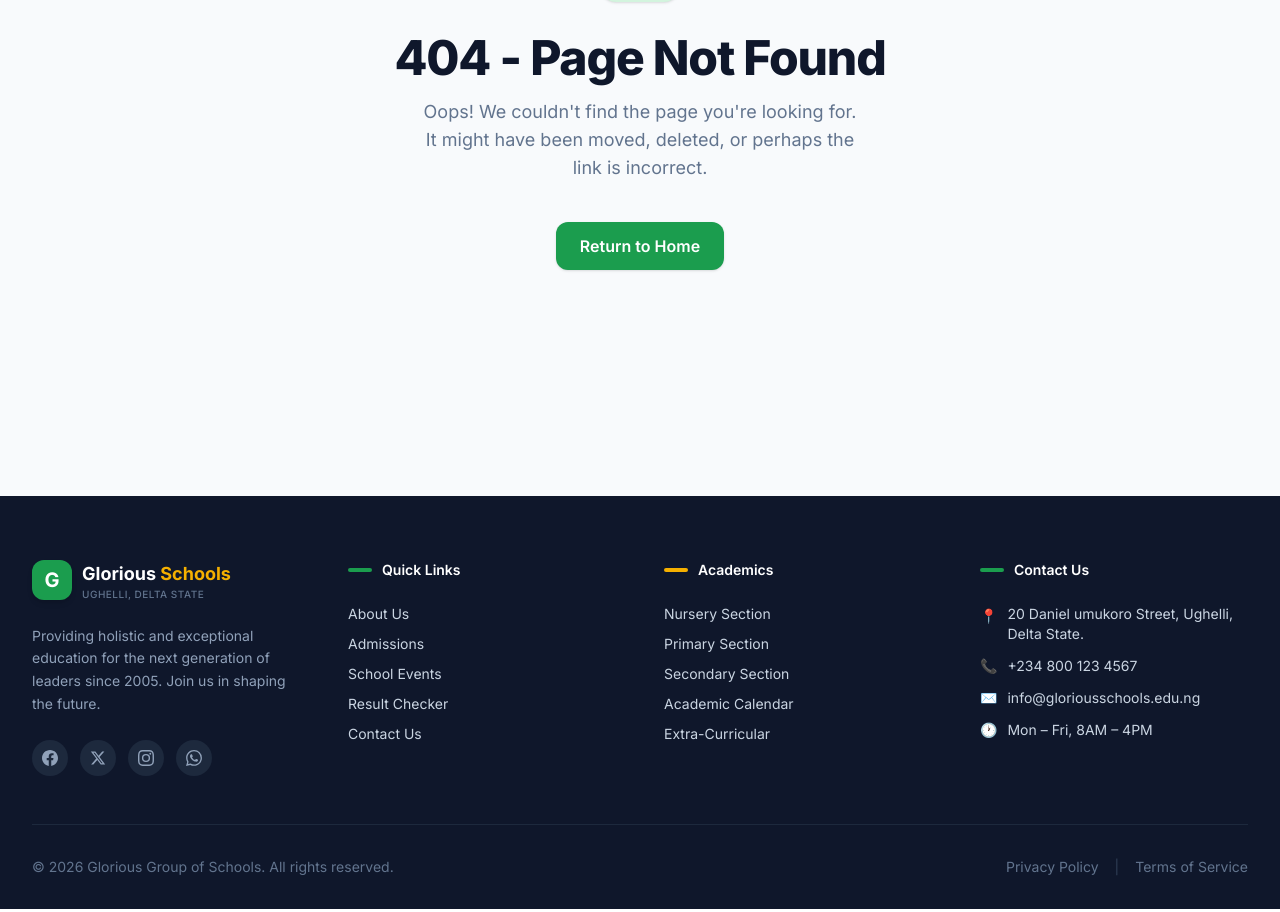
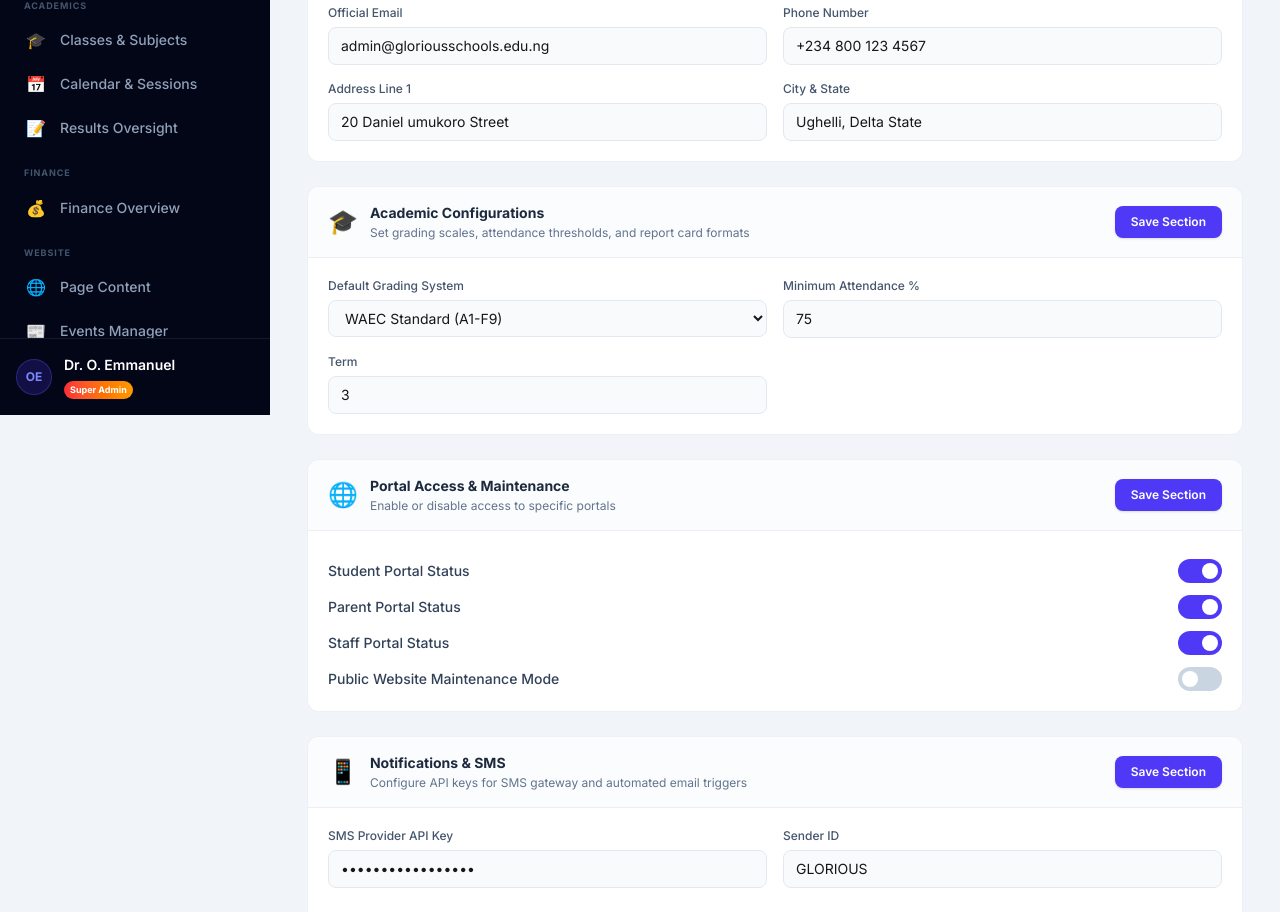
Before and after one commit to efebryan/glorious-school, a Next.js app: page /admin/settings in a window 1280 px wide. Before the commit this address had no page. Shown: the part 385-1297 px from the top of the page. Built offline with nearby package versions, Linux system fonts and the light colour scheme.

Commit message:
auto-commit: 4/23/2026, 5:28:05 PM

```diff
--- /dev/null
+++ b/src/app/admin/settings/page.tsx
@@ -0,0 +1,131 @@
+"use client";
+
+import { useState } from "react";
+
+const SETTINGS_SECTIONS = [
+  {
+    title: "School Profile",
+    icon: "🏫",
+    desc: "Update school name, motto, logo, and core contact details",
+    fields: [
+      { label: "School Name", value: "Glorious Group of Schools", type: "text" },
+      { label: "Motto", value: "Knowledge is Power", type: "text" },
+      { label: "Official Email", value: "admin@gloriousschools.edu.ng", type: "email" },
+      { label: "Phone Number", value: "+234 800 123 4567", type: "text" },
+      { label: "Address Line 1", value: "20 Daniel umukoro Street", type: "text" },
+      { label: "City & State", value: "Ughelli, Delta State", type: "text" },
+    ]
+  },
+  {
+    title: "Academic Configurations",
+    icon: "🎓",
+    desc: "Set grading scales, attendance thresholds, and report card formats",
+    fields: [
+      { label: "Default Grading System", value: "WAEC Standard (A1-F9)", type: "select", options: ["WAEC Standard (A1-F9)", "Letter Grades (A-F)", "Percentage (0-100)"] },
+      { label: "Minimum Attendance %", value: "75", type: "number" },
+      { label: "Term", value: "3", type: "number" },
+    ]
+  },
+  {
+    title: "Portal Access & Maintenance",
+    icon: "🌐",
+    desc: "Enable or disable access to specific portals",
+    toggles: [
+      { label: "Student Portal Status", active: true },
+      { label: "Parent Portal Status", active: true },
+      { label: "Staff Portal Status", active: true },
+      { label: "Public Website Maintenance Mode", active: false },
+    ]
+  },
+  {
+    title: "Notifications & SMS",
+    icon: "📱",
+    desc: "Configure API keys for SMS gateway and automated email triggers",
+    fields: [
+      { label: "SMS Provider API Key", value: "sk_live_xxxxxxxxx", type: "password" },
+      { label: "Sender ID", value: "GLORIOUS", type: "text" },
+    ],
+    toggles: [
+      { label: "Auto-SMS on Fee Payment", active: true },
+      { label: "Auto-Email Weekly Progress Reports", active: false },
+    ]
+  },
+  {
+    title: "Database Backup",
+    icon: "💾",
+    desc: "Manage automated backups and data retention policies",
+    fields: [
+      { label: "Backup Frequency", value: "Daily", type: "select", options: ["Daily", "Weekly", "Monthly"] },
+      { label: "Retention Period (Days)", value: "30", type: "number" },
+    ]
+  }
+];
+
+export default function SettingsPage() {
+  return (
+    <div className="p-4 sm:p-6 lg:p-8 max-w-[1000px] mx-auto space-y-8">
+      <div>
+        <div className="flex items-center gap-2 mb-2">
+          <span className="text-[10px] font-bold px-2 py-0.5 rounded-full bg-red-100 text-red-700">Super Admin Only</span>
+        </div>
+        <h1 className="text-xl font-bold text-slate-900">System Settings</h1>
+        <p className="text-sm text-slate-500 mt-0.5">Configure core system parameters and operations</p>
+      </div>
+
+      <div className="space-y-6">
+        {SETTINGS_SECTIONS.map((section, idx) => (
+          <div key={idx} className="bg-white rounded-xl border border-slate-200/60 overflow-hidden">
+            {/* Header */}
+            <div className="bg-slate-50/50 px-5 py-4 border-b border-slate-200/60 flex flex-col sm:flex-row sm:items-center justify-between gap-3">
+              <div className="flex items-center gap-3">
+                <span className="text-2xl">{section.icon}</span>
+                <div>
+                  <h2 className="text-sm font-bold text-slate-800">{section.title}</h2>
+                  <p className="text-xs text-slate-500 mt-0.5">{section.desc}</p>
+                </div>
+              </div>
+              <button className="px-4 py-2 bg-indigo-600 hover:bg-indigo-700 text-white text-xs font-semibold rounded-lg transition-colors shadow-sm self-start sm:self-auto shrink-0">
+                Save Section
+              </button>
+            </div>
+
+            {/* Content */}
+            <div className="p-5 space-y-6">
+              {/* Text Fields */}
+              {section.fields && (
+                <div className="grid grid-cols-1 sm:grid-cols-2 gap-4">
+                  {section.fields.map((f, i) => (
+                    <div key={i}>
+                      <label className="text-xs font-medium text-slate-600 mb-1.5 block">{f.label}</label>
+                      {f.type === "select" ? (
+                        <select defaultValue={f.value} className="w-full px-3 py-2 text-sm border border-slate-200 rounded-lg bg-slate-50 focus:bg-white focus:ring-2 focus:ring-indigo-500/30 focus:outline-none">
+                          {f.options?.map(opt => <option key={opt}>{opt}</option>)}
+                        </select>
+                      ) : (
+                        <input type={f.type} defaultValue={f.value} className="w-full px-3 py-2 text-sm border border-slate-200 rounded-lg bg-slate-50 focus:bg-white focus:ring-2 focus:ring-indigo-500/30 focus:outline-none" />
+                      )}
+                    </div>
+                  ))}
+                </div>
+              )}
+
+              {/* Toggles */}
+              {section.toggles && (
+                <div className="space-y-3 pt-2">
+                  {section.toggles.map((t, i) => (
+                    <div key={i} className="flex items-center justify-between">
+                      <span className="text-sm font-medium text-slate-700">{t.label}</span>
+                      <button className={`w-11 h-6 rounded-full relative transition-colors ${t.active ? "bg-indigo-600" : "bg-slate-300"}`}>
+                        <span className={`absolute top-1 w-4 h-4 rounded-full bg-white transition-all ${t.active ? "right-1" : "left-1"}`} />
+                      </button>
+                    </div>
+                  ))}
+                </div>
+              )}
+            </div>
+          </div>
+        ))}
+      </div>
+    </div>
+  );
+}
```
